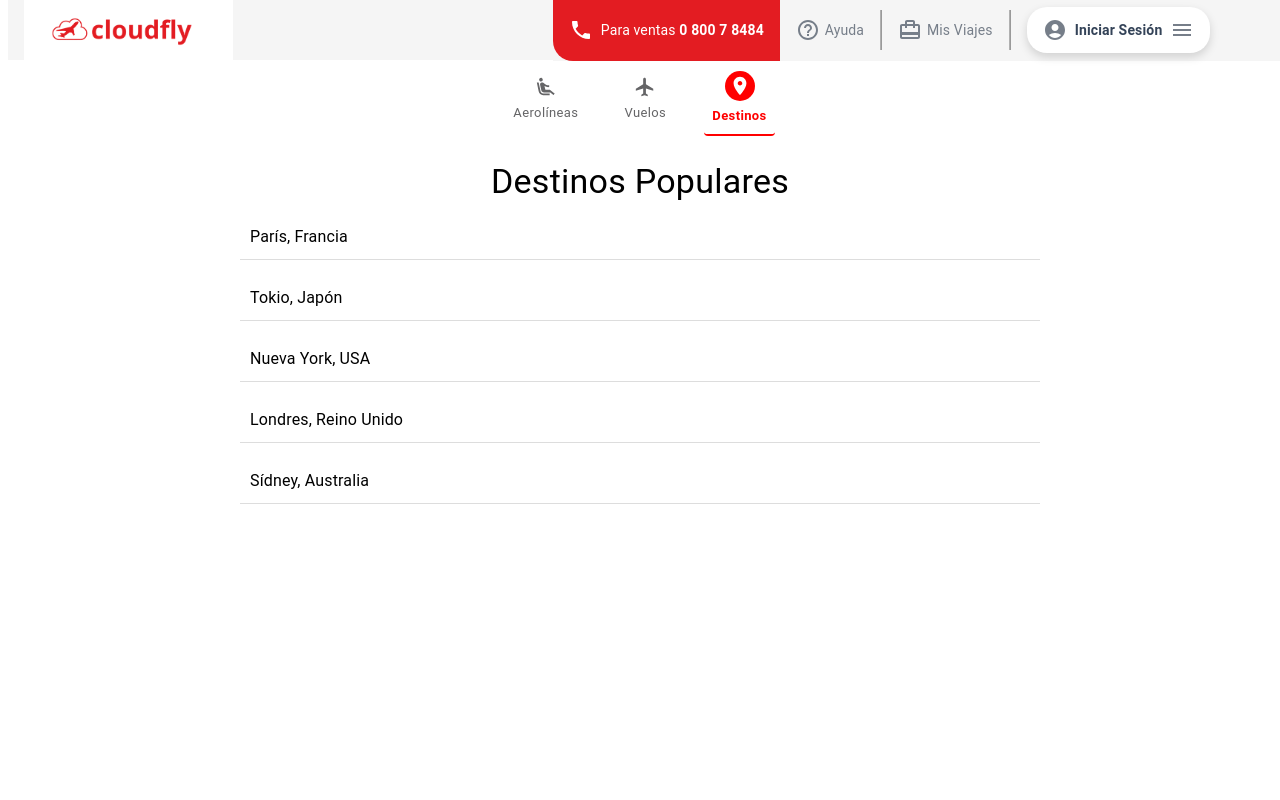
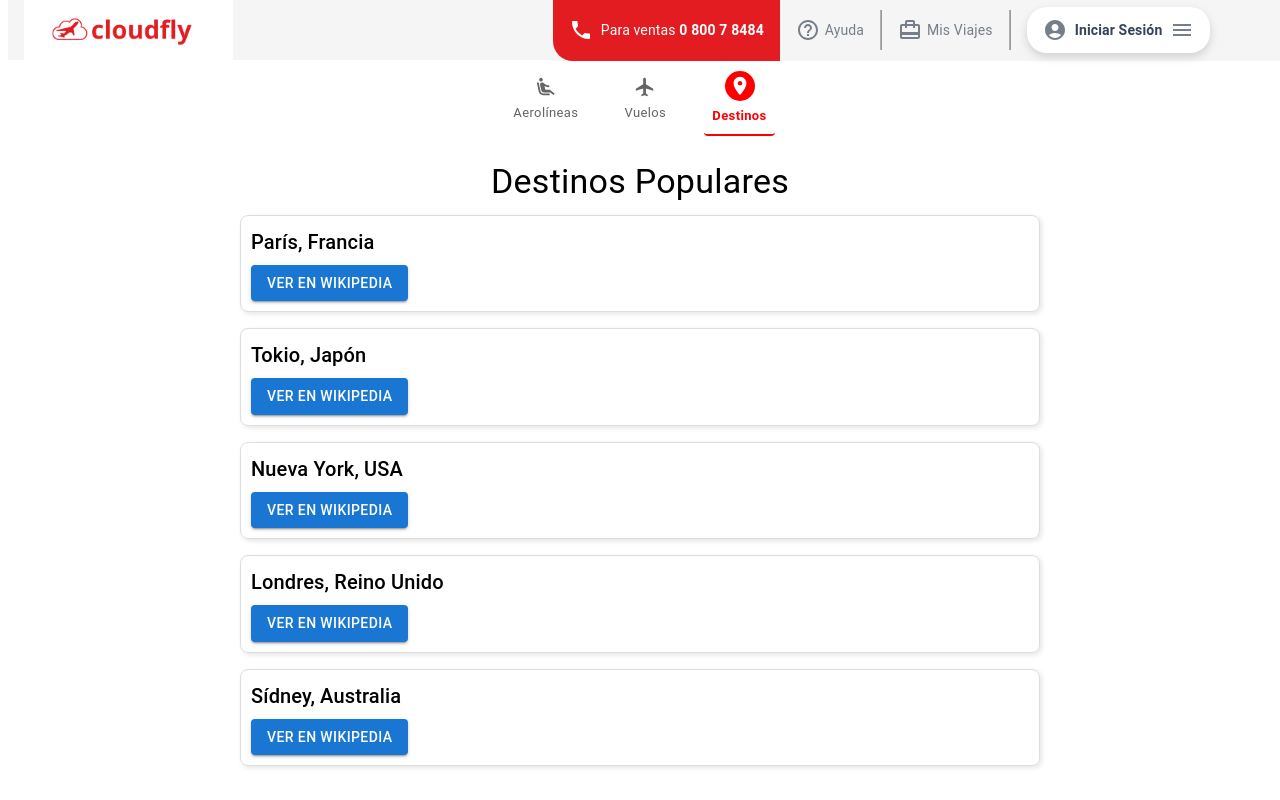
Before and after one commit to matiasmenesess/FrontendProyectoCC, a React (Vite) app: page /destinos in a window 1280 px wide. Built offline with nearby package versions, Linux system fonts and the light colour scheme.

Commit message:
destinos-wikipedia

```diff
--- a/src/pages/Destinos.jsx
+++ b/src/pages/Destinos.jsx
@@ -1,8 +1,14 @@
 import React from 'react';
-import { Box, Typography, Stack } from '@mui/material';
+import { Box, Typography, Stack, Button } from '@mui/material';
 
 const Destinos = () => {
-  const destinations = ["París, Francia", "Tokio, Japón", "Nueva York, USA", "Londres, Reino Unido", "Sídney, Australia"];
+  const destinations = [
+    { name: "París, Francia", wiki: "https://es.wikipedia.org/wiki/París" },
+    { name: "Tokio, Japón", wiki: "https://es.wikipedia.org/wiki/Tokio" },
+    { name: "Nueva York, USA", wiki: "https://es.wikipedia.org/wiki/Nueva_York" },
+    { name: "Londres, Reino Unido", wiki: "https://es.wikipedia.org/wiki/Londres" },
+    { name: "Sídney, Australia", wiki: "https://es.wikipedia.org/wiki/Sídney" },
+  ];
 
   return (
     <Box sx={{ padding: '20px', maxWidth: 800, margin: '0 auto' }}>
@@ -11,8 +17,25 @@ const Destinos = () => {
       </Typography>
       <Stack spacing={2}>
         {destinations.map((destination, index) => (
-          <Box key={index} padding="10px" borderBottom="1px solid #ddd">
-            <Typography variant="body1">{destination}</Typography>
+          <Box
+            key={index}
+            padding="10px"
+            border="1px solid #ddd"
+            borderRadius="8px"
+            boxShadow="2px 2px 5px rgba(0, 0, 0, 0.1)"
+          >
+            <Typography variant="h6" gutterBottom>
+              {destination.name}
+            </Typography>
+            <Button
+              variant="contained"
+              color="primary"
+              href={destination.wiki}
+              target="_blank"
+              rel="noopener noreferrer"
+            >
+              Ver en Wikipedia
+            </Button>
           </Box>
         ))}
       </Stack>
```
